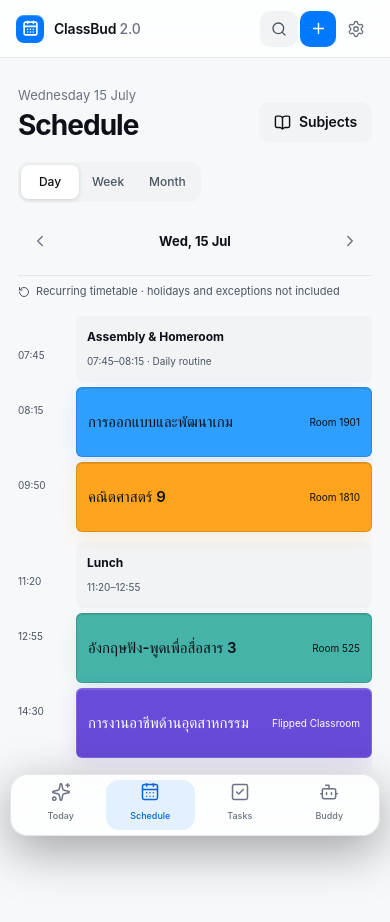
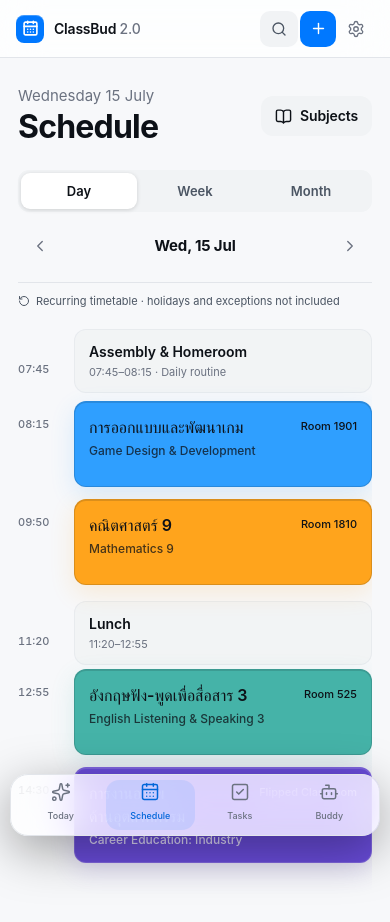
Before and after one commit to DPINE8302/ClassBud, a React (Vite) app: page /schedule in a window 390 px wide. Shown: the top 922 px of the page. Built offline with nearby package versions, Linux system fonts and the light colour scheme.

Commit message:
Polish mobile schedule typography

```diff
--- a/src/styles.css
+++ b/src/styles.css
@@ -358,6 +358,7 @@ dialog.modal::backdrop { background: rgba(0,0,0,.5); backdrop-filter: blur(5px);
 .schedule-event__main, .schedule-event__meta { display: grid; min-width: 0; }
 .schedule-event__main strong { overflow: hidden; font-size: 13px; font-weight: 600; text-overflow: ellipsis; white-space: nowrap; }
 .schedule-event__main small, .schedule-event__meta { color: var(--event-ink, #fff); font-size: 10px; }
+.schedule-event__english { display: none; }
 .schedule-event__meta { justify-items: end; text-align: right; }
 .now-line { position: absolute; z-index: 7; top: var(--now-y); right: 0; left: 0; height: 1px; background: #ff453a; pointer-events: none; }
 .now-line::before { position: absolute; top: -3px; left: -4px; width: 7px; height: 7px; border-radius: 50%; background: #ff453a; content: ""; }
@@ -657,27 +658,51 @@ dialog.modal::backdrop { background: rgba(0,0,0,.5); backdrop-filter: blur(5px);
   .session-mini-row__meta { max-width: 100px; }
   .today-side { display: grid; grid-template-columns: 1fr; margin-top: 26px; }
   .side-section { padding: 17px; border-radius: 14px; }
+  .schedule-heading { align-items: center; margin-bottom: 24px; }
+  .schedule-heading h1 { font-size: 32px; line-height: 38px; letter-spacing: -.025em; }
+  .schedule-heading > div > p { margin-bottom: 2px; color: var(--secondary); font-size: 15px; line-height: 20px; }
   .schedule-heading .schedule-add { display: none; }
   .schedule-heading .schedule-subjects { display: inline-flex; }
-  .schedule-toolbar { grid-template-columns: 1fr auto; gap: 10px; }
+  .schedule-heading .schedule-subjects { min-height: 40px; padding-inline: 14px; border-radius: 12px; }
+  .schedule-toolbar { grid-template-columns: 1fr; gap: 0; padding-bottom: 14px; }
   .schedule-toolbar > .secondary-button { display: none; }
-  .segmented-control button { min-width: 58px; height: 34px; }
+  .segmented-control { width: 100%; padding: 3px; border-radius: 11px; }
+  .segmented-control button { min-width: 0; height: 36px; flex: 1; border-radius: 9px; font-size: 13px; font-weight: 600; }
   .date-stepper { grid-column: 1 / -1; grid-row: 2; justify-content: space-between; padding-top: 7px; }
+  .date-stepper { margin-top: 12px; padding-top: 0; }
+  .date-stepper strong { min-width: 150px; font-size: 15px; letter-spacing: -.01em; }
   .date-stepper .icon-button { width: 44px; height: 44px; }
-  .recurrence-note { line-height: 15px; }
+  .recurrence-note { margin: 10px 0 16px; font-size: 11px; line-height: 16px; }
   .schedule-desktop-day { display: none; }
   .mobile-agenda { display: block; }
-  .routine-row, .agenda-row { display: grid; grid-template-columns: 50px minmax(0, 1fr); gap: 8px; }
-  .routine-row { min-height: 56px; align-items: center; padding: 5px 0; color: var(--secondary-strong); }
-  .routine-row__time, .agenda-row__time { padding-top: 11px; color: var(--tertiary); font-size: 10px; }
-  .routine-row > span:last-child { display: grid; padding: 9px 11px; border-radius: 8px; background: var(--raised); }
-  .routine-row strong { color: var(--label); font-size: 12px; }
-  .routine-row small { font-size: 10px; }
-  .agenda-row { padding-bottom: 5px; }
-  .agenda-row .schedule-event--compact { min-height: 70px; padding: 11px; }
-  .schedule-event--compact .schedule-event__main strong { font-size: 15px; line-height: 1.45; }
-  .schedule-event--compact .schedule-event__meta { font-size: 10px; }
-  .week-grid { grid-template-columns: repeat(5, minmax(180px, 1fr)); margin-inline: -18px; border-radius: 0; }
+  .mobile-agenda { display: grid; gap: 4px; }
+  .routine-row, .agenda-row { display: grid; grid-template-columns: 44px minmax(0, 1fr); gap: 12px; }
+  .routine-row { min-height: 68px; align-items: center; padding: 4px 0; color: var(--secondary-strong); }
+  .routine-row__time, .agenda-row__time { padding-top: 15px; color: var(--secondary); font-size: 11px; font-weight: 500; line-height: 16px; font-variant-numeric: tabular-nums; }
+  .routine-row > span:last-child { display: grid; gap: 2px; padding: 12px 14px; border: 1px solid var(--separator-soft); border-radius: 12px; background: color-mix(in srgb, var(--raised) 82%, transparent); }
+  .routine-row strong { color: var(--label); font-size: 14px; font-weight: 600; line-height: 20px; }
+  .routine-row small { color: var(--secondary); font-size: 11px; line-height: 16px; }
+  .agenda-row { padding-bottom: 8px; }
+  .agenda-row .schedule-event--compact { min-height: 86px; align-items: start; padding: 14px; border-radius: 12px; box-shadow: inset 0 1px 0 color-mix(in srgb, var(--event-ink, #fff) 14%, transparent), 0 8px 24px color-mix(in srgb, var(--event-color) 16%, transparent); }
+  .agenda-row .schedule-event__main { align-content: start; gap: 3px; }
+  .agenda-row .schedule-event__main strong { overflow: visible; font-size: 16px; font-weight: 600; line-height: 23px; text-overflow: clip; white-space: normal; }
+  .agenda-row .schedule-event__english { display: block; overflow: hidden; opacity: .76; font-size: 12px; font-weight: 500; line-height: 17px; text-overflow: ellipsis; white-space: nowrap; }
+  .agenda-row .schedule-event__meta { align-content: start; padding-top: 2px; font-size: 11px; font-weight: 500; line-height: 16px; }
+  .week-grid { grid-template-columns: 1fr; min-height: 0; gap: 14px; overflow: visible; margin: 0; border: 0; border-radius: 0; background: transparent; }
+  .week-column { min-width: 0; overflow: hidden; border: 1px solid var(--separator); border-radius: 14px; background: var(--surface); box-shadow: 0 8px 28px rgba(0,0,0,.1); }
+  .week-column:last-child { border: 1px solid var(--separator); }
+  .week-column > header { display: flex; align-items: baseline; gap: 8px; padding: 13px 15px; background: color-mix(in srgb, var(--raised) 68%, transparent); }
+  .week-column > header span { font-size: 12px; font-weight: 600; letter-spacing: .02em; }
+  .week-column > header strong { font-size: 17px; line-height: 22px; }
+  .week-column__events { gap: 10px; padding: 12px; }
+  .week-column__events > p { padding: 14px 0; font-size: 13px; }
+  .week-event-wrap { grid-template-columns: 44px minmax(0, 1fr); align-items: start; gap: 10px; }
+  .week-event-wrap > span { padding-top: 14px; color: var(--secondary); font-size: 11px; font-weight: 500; line-height: 16px; font-variant-numeric: tabular-nums; }
+  .week-grid .schedule-event--compact { min-height: 78px; align-items: start; padding: 12px 13px; border-radius: 11px; }
+  .week-grid .schedule-event__main { align-content: start; gap: 2px; }
+  .week-grid .schedule-event__main strong { font-size: 15px; line-height: 22px; }
+  .week-grid .schedule-event__english { display: block; overflow: hidden; opacity: .76; font-size: 11px; line-height: 16px; text-overflow: ellipsis; white-space: nowrap; }
+  .week-grid .schedule-event__meta { align-content: start; padding-top: 2px; font-size: 10px; line-height: 15px; }
   .month-view { margin-inline: -18px; border-inline: 0; border-radius: 0; overflow-x: auto; }
   .month-weekdays, .month-grid { min-width: 630px; }
   .session-inspector { right: 8px; bottom: calc(78px + env(safe-area-inset-bottom)); left: 8px; height: min(72dvh, 600px); border-radius: 18px; }
--- a/src/ui/views/ScheduleView.tsx
+++ b/src/ui/views/ScheduleView.tsx
@@ -109,6 +109,7 @@ function EventBlock({
     >
       <span className="schedule-event__main">
         <strong lang="th">{subject.nameTh}</strong>
+        {compact ? <small className="schedule-event__english">{subject.nameEn}</small> : null}
         {!compact ? <small>{clock.start} – {clock.end}</small> : null}
       </span>
       <span className="schedule-event__meta">
```
